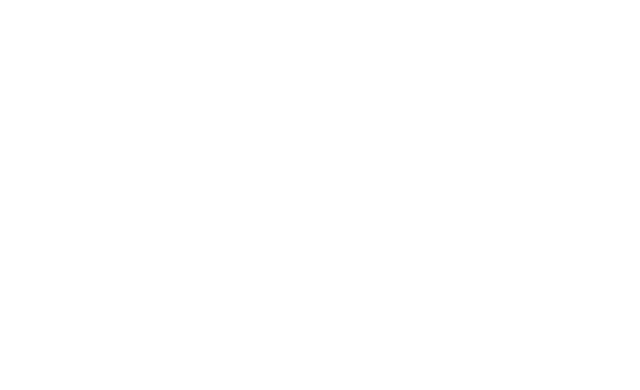
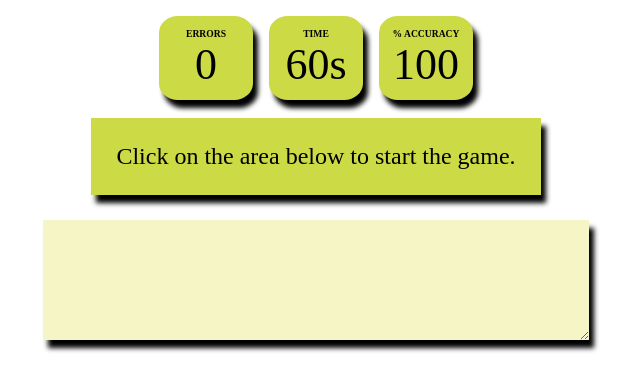
Before and after one commit to bjimingtang/wpm, a plain HTML site: page index/index.html in a window 1280 px wide. Shown: the whole page, without its empty margins (324-964 px from the left). Drawn offline with Linux system fonts and the light colour scheme.

Commit message:
design the visual elements

```diff
--- a/css/styles.css
+++ b/css/styles.css
@@ -0,0 +1,80 @@
+body {
+  color: black;
+  text-align: center;
+}
+
+.container {
+  display: flex;
+  flex-direction: column;
+  align-items: center;
+}
+
+.header {
+  display: flex;
+  align-items: center;
+}
+
+.timer, .errors, .accuracy,
+.cpm, .wpm {
+  background-color: #ccda46;
+  height: 60px;
+  width: 70px;
+  margin: 8px;
+  padding: 12px;
+  border-radius: 20%;
+  box-shadow: black 5px 8px 5px;
+}
+
+.cpm, .wpm  {
+  display: none;
+}
+
+.header_text {
+  text-transform: uppercase;
+  font-size: 0.6rem;
+  font-weight: 600;
+}
+
+.curr_time, .curr_errors,
+.curr_accuracy, .curr_cpm,
+.curr_wpm {
+  font-size: 2.75rem;
+}
+
+.quote {
+  background-color: #ccda46;
+  font-size: 1.5rem;
+  margin: 10px;
+  padding: 25px;
+  box-shadow: black 5px 8px 5px;
+}
+
+.input_area {
+  background-color: #f5f5c6;
+  height: 80px;
+  width: 40%;
+  font-size: 1.5rem;
+  font-weight: 600;
+  margin: 15px;
+  padding: 20px;
+  border: 0px;
+  box-shadow: black 5px 8px 5px;
+}
+
+.restart_btn {
+  display: none;
+  background-color: #326765;
+  font-size: 1.5rem;
+  padding: 10px;
+  border: 0px;
+  box-shadow: black 5px 8px 5px;
+}
+
+.incorrect_char {
+  color: red;
+  text-decoration: underline;
+}
+
+.correct_char {
+  color: darkgreen;
+}
--- a/index/index.html
+++ b/index/index.html
@@ -4,7 +4,7 @@
   <head>
     <meta charset="utf-8">
 
-    <title></title>
+    <title>Typing Speed</title>
     <meta name="description" content="">
     <meta name="author" content="">
 
@@ -12,7 +12,43 @@
   </head>
 
   <body>
+    <div class="container">
+      <div class="header">
+        <div class="wpm">
+          <div class="header_text">WPM</div>
+          <div class="curr_wpm">100</div>
+        </div>
+        <div class="cpm">
+          <div class="header_text">CPM</div>
+          <div class="curr_cpm">100</div>
+        </div>
+        <div class="errors">
+          <div class="header_text">Errors</div>
+          <div class="curr_errors">0</div>
+        </div>
+        <div class="timer">
+          <div class="header_text">Time</div>
+          <div class="curr_time">60s</div>
+        </div>
+        <div class="accuracy">
+          <div class="header_text">% Accuracy</div>
+          <div class="curr_accuracy">100</div>
+        </div>
+      </div>
 
+      <div class="quote">
+        Click on the area below to start the game.
+      </div>
+      <textarea class="input_area"
+        placeholder="start typing here..."
+        oninput="processCurrentText()"
+        onfocus="startGame()">
+      </textarea>
+      <button class="restart_btn"
+        onclick="resetValues()">
+        Restart
+      </button>
+    </div>
 
   </body>
   <script src="../js/wpm.js"></script>
```
